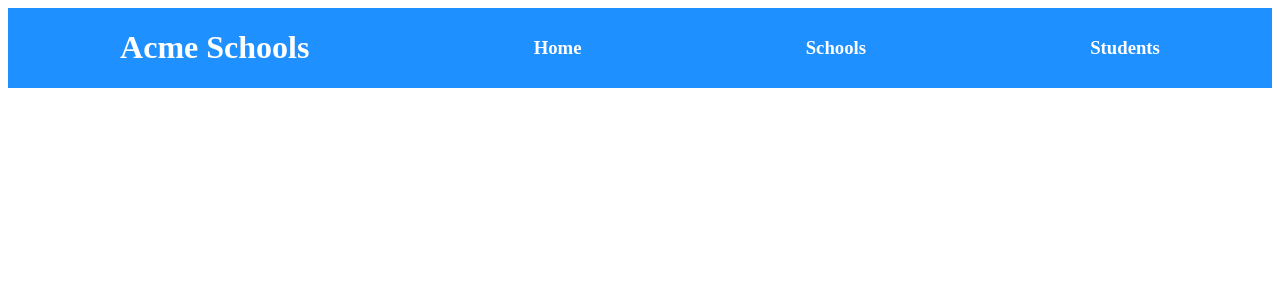
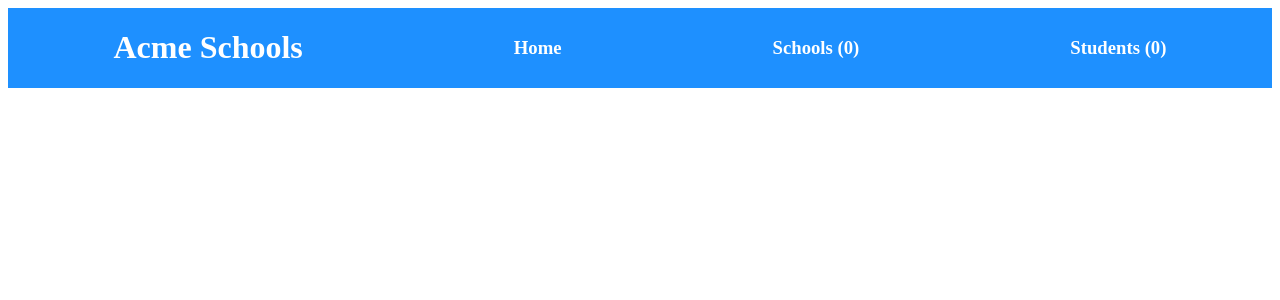
Before and after one commit to BAlvernaz/acme-schools, a React app: page / in a window 1280 px wide. Shown: the top 300 px of the page. Built offline with nearby package versions, Linux system fonts and the light colour scheme; the HTML template or start-up script is replaced by a standard one.

Commit message:
Brought State to the DOM

```diff
--- a/src/Components/NavBar.js
+++ b/src/Components/NavBar.js
@@ -2,17 +2,14 @@ import React from 'react'
 import { NavLink } from 'react-router-dom'
 import { connect } from 'react-redux'
 
-const NavBar = ({students}) => {
-  console.log(students)
+const NavBar = ({ students, schools }) => {
+  console.log(students, schools)
     return (
       <div id='NavbarContainer'>
         <h1>Acme Schools</h1>
         <NavLink to="/Home"><h3>Home</h3></NavLink>
-        <NavLink to="/schools"><h3>Schools</h3></NavLink>
-        <NavLink to="/students"><h3>Students</h3></NavLink>
-        {
-
-        }
+        <NavLink to="/schools"><h3>{`Schools (${schools.length})`}</h3></NavLink>
+        <NavLink to="/students"><h3>{`Students (${students.length})`}</h3></NavLink>
       </div>
     )
   }
```
